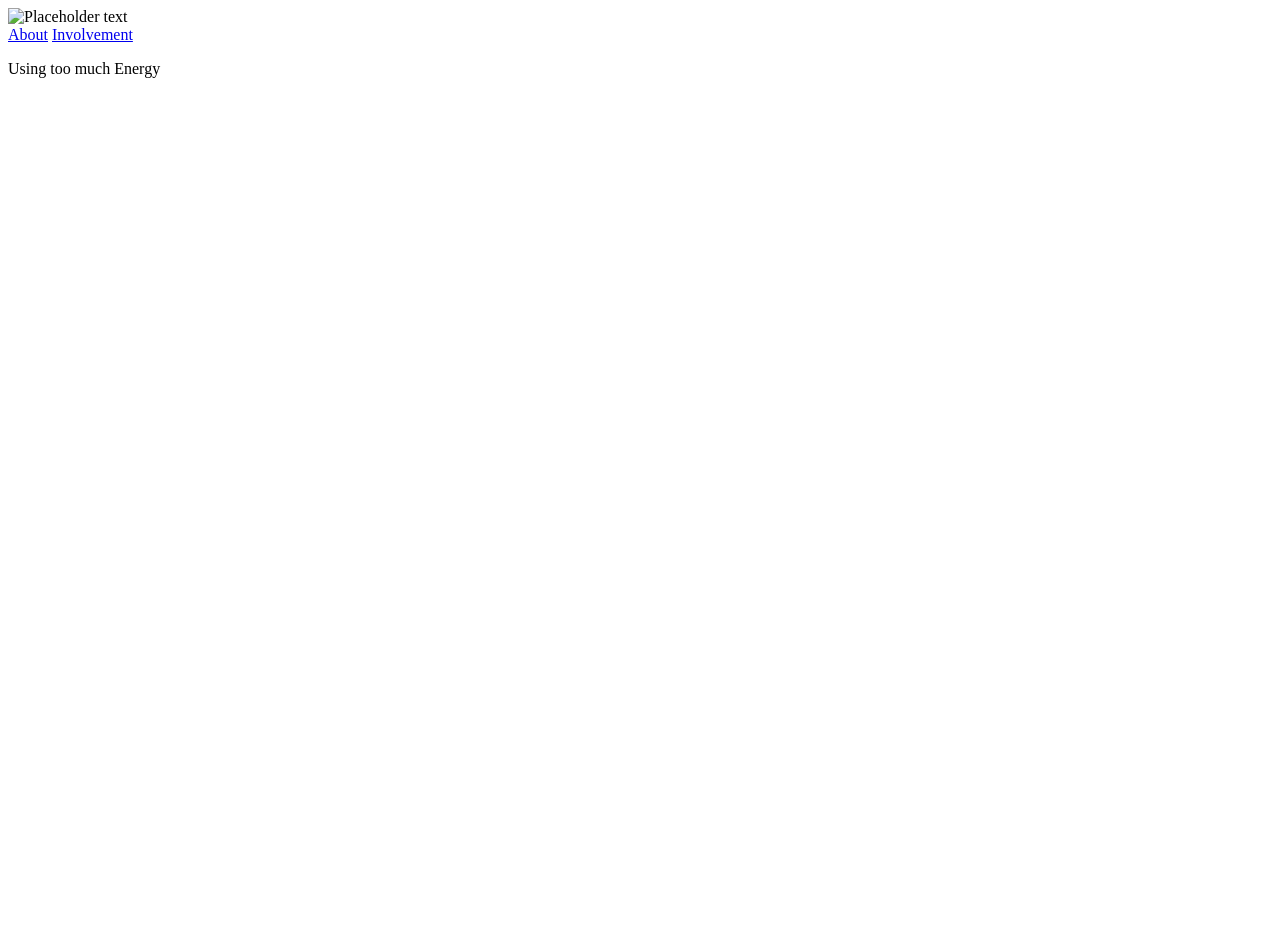
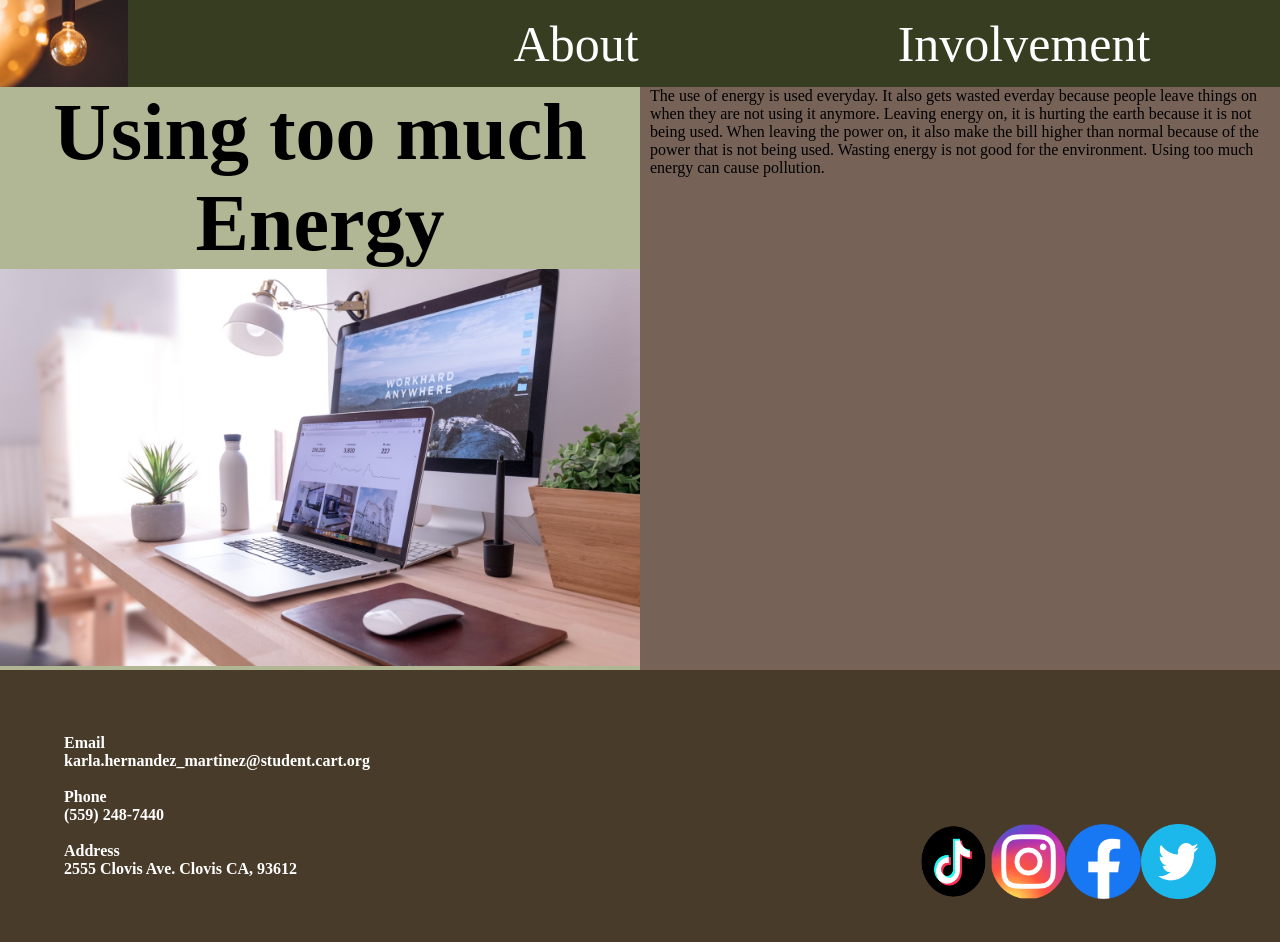
Before and after one commit to karlahernande/Project2, a plain HTML site: page project2/contributing.html in a window 1280 px wide. Before the commit the page ends 800 px from the top, so only its background shows below. Drawn offline with Linux system fonts and the light colour scheme.

Commit message:
Ilene Vuong
Worked on HTML for contributing and energyuse page + css styling for footer

```diff
--- a/project2/contributing.html
+++ b/project2/contributing.html
@@ -5,19 +5,55 @@
     <meta http-equiv="X-UA-Compatible" content="IE=edge">
     <meta name="viewport" content="width=device-width, initial-scale=1.0">
     <title>About</title>
+    <link rel="stylesheet" href="styles.css">
 </head>
 <body>
     <header class="HeaderMain">
 
-        <img class="Logo" src="" alt="Placeholder text">
+        <img class="Logo" src="Images/Rectangle 1 (1).png" alt="Placeholder text">
 
         <nav class="topNav">
             <a href="contributing.html">About</a>
             <a href="energyuse.html">Involvement</a>
         </nav>
     </header>
-    <div class="Energy">
-        <p>Using too much Energy</p>
+
+    <div class="flexbox">
+        <div class="energy">
+        <h2>Using too much Energy</h2>
+        <img class="computer-img" src="Images/Rectangle 15.png" alt="desk with computers">
+        </div>
+        <div class="energy-text">
+            <p>The use of energy is used everyday. It also gets wasted everday because people leave things on when they are not using it anymore. Leaving energy on, it is hurting the earth because it is not being used. When leaving the power on, it also make the bill higher than normal because of the power that is not being used. Wasting energy is not good for the environment. Using too much energy can cause pollution.  </p>
+        </div>
     </div>
+
+    <footer>
+        <article class="pad">
+            <div>
+                <section class="email-footerMain-fitem">
+                    <p>Email</p>
+                    <p>karla.hernandez_martinez@student.cart.org</p>
+                    <br>
+                </section>
+                <section class="phone-footerMain-fitem">
+                    <p>Phone</p>
+                    <p>(559) 248-7440</p>
+                    <br>
+                </section>
+                <section class="address-footerMain-fitem">
+                    <p>Address</p>
+                    <p>2555 Clovis Ave. Clovis CA, 93612</p>
+                </section>
+            </div>
+            <section class="contacts fitem">
+                <img class="tiktok" src="Images/tiktok.png" alt="Tik Tok">
+                <img src="Images/insta.png" alt="Instagram">
+                <img src="Images/facebook.png" alt="Facebook">
+                <img src="Images/twitter.png" alt="Twitter">
+            </section>
+        </article>
+    </footer>
+
 </body>
 </html>
--- a/project2/styles.css
+++ b/project2/styles.css
@@ -6,7 +6,7 @@
 }
 
 .Logo {
-    width: 100px;
+    width: 10%;
 }
 
 
@@ -84,6 +84,40 @@ footer{
     color: white;
 }
 
-.Energy {
-    font-size:100%;
+/* Contributing page */
+.flexbox {
+    display:flex;
+    flex:wrap;
 }
+
+.energy {
+    width:50%;
+    background-color:#B1B695;
+}
+
+.energy > h2 {
+    text-align: center;
+    font-size:80px;
+    /* font-family */
+}
+
+.energy-text {
+    width:50%;
+    background-color:#776258;
+}
+
+.energy-text p {
+    margin-left: 10px;
+}
+
+.computer-img {
+    width:100%;
+}
+
+/* Get Involve page */
+
+.contribute-h2 {
+    background-color:#B1B695;
+    text-align: center;
+    font-size:70px;
+}
```
Also changed, not shown: project2/energyuse.html (+36 -18 lines), project2/index.html (+5 -5 lines), project2/Images/Rectangle 1 (1).png (added), project2/Images/Rectangle 15.png (added), project2/Images/Rectangle 20.png (added), project2/Images/facebook.png (added), project2/Images/insta.png (added), project2/Images/tiktok.png (added), project2/Images/twitter.png (added).
